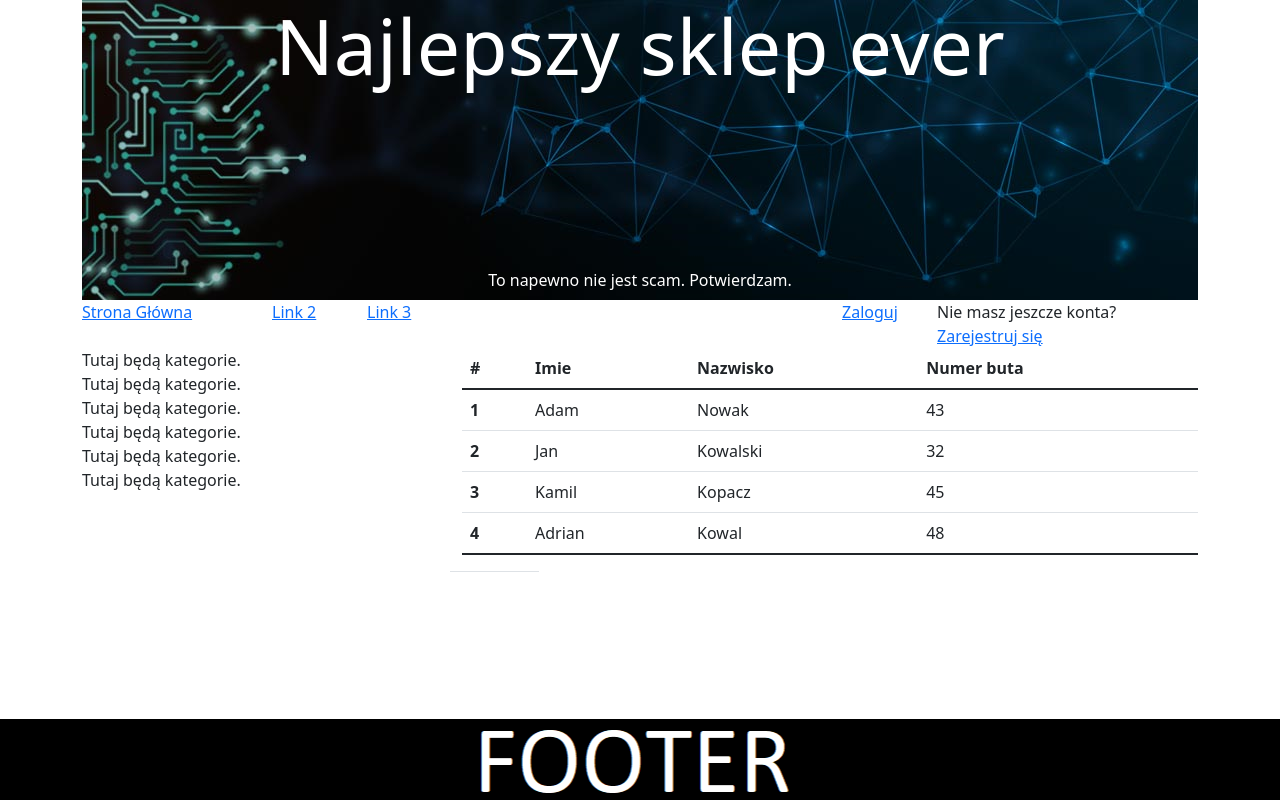
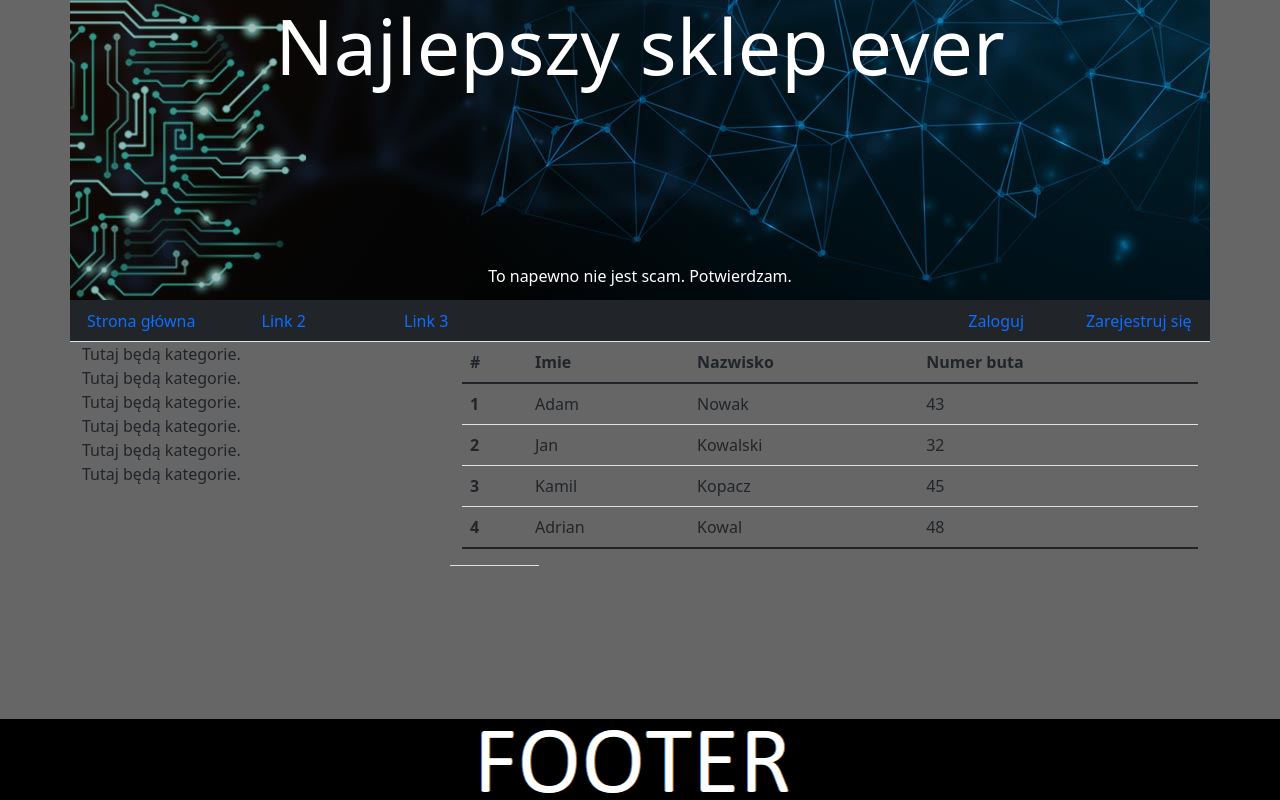
Before and after one commit to LigockiD/ligocki_sklep, a PHP site: page / in a window 1280 px wide. Run offline with PHP 8.4, Linux system fonts and the light colour scheme.

Commit message:
poprawki stylistyczne

```diff
--- a/css/main.css
+++ b/css/main.css
@@ -1,3 +1,7 @@
+body {
+    background: #666 !important;
+}
+
 .header {
     height: 300px;
     background: url("../img/header_background.png") no-repeat center;
--- a/header.php
+++ b/header.php
@@ -1,25 +1,33 @@
-<div class="col-12 header">
+<div class="row header">
     <h1>Najlepszy sklep ever</h1>
-    <br><br><br><br><br><br><br>
+    <br><br><br><br><br><br><br><br><br><br><br>
     <p>To napewno nie jest scam. Potwierdzam.</p>
 </div>
 <div class="row">
-    <div class="col-2">
-        <a href="./index.php">Strona Główna</a>
-    </div>
-    <div class="col-1">
-        <a href="#">Link 2</a>
-    </div>
-    <div class="col-1">
-        <a href="#">Link 3</a>
-    </div>
-    <div class="col">
-
-    </div>
-    <div class="col-1">
-        <a href="./login.php">Zaloguj</a>
-    </div>
-    <div class="col-3">
-        Nie masz jeszcze konta? <a href="register.php">Zarejestruj się</a>
-    </div>
+    <ul class="nav nav-tabs nav-justified bg-dark c" style="padding: 0px;">
+        <li class="nav-item">
+            <a class="nav-link" aria-current="homepage" href="./index.php">Strona główna</a>
+        </li>
+        <li class="nav-item">
+            <a class="nav-link" href="#">Link 2</a>
+        </li>
+        <li class="nav-item">
+            <a class="nav-link" href="#">Link 3</a>
+        </li>
+        <li class="nav-item">
+            <a class="nav-link disabled"></a>
+        </li>
+        <li class="nav-item">
+            <a class="nav-link disabled"></a>
+        </li>
+        <li class="nav-item">
+            <a class="nav-link disabled"></a>
+        </li>
+        <li class="nav-item">
+            <a class="nav-link" href="./login.php">Zaloguj</a>
+        </li>
+        <li class="nav-item">
+            <a class="nav-link" href="./register.php">Zarejestruj się</a>
+        </li>
+    </ul>
 </div>
--- a/register.php
+++ b/register.php
@@ -14,6 +14,7 @@
             <div class="row justify-content-md-center">
                 <div class="col-3 form-floating mb-3">
                     <form id="reg1" method="post" action="#">
+                        <br>
                         <input class="form-control" type="text" id="fname" name="fname" placeholder="Imię" aria-label="Imię"><br>
                         <input class="form-control" type="text" id="lname" name="lname" placeholder="Nazwisko" aria-label="Nazwisko"><br>
                         <input class="form-control" type="text" id="uname" name="uname" placeholder="Nazwa użytkownika" aria-label="Nazwa użytkownika"><br>
```
Also changed, not shown: action_reg.php (+18 -21 lines), js/register.js (+14 -13 lines).
